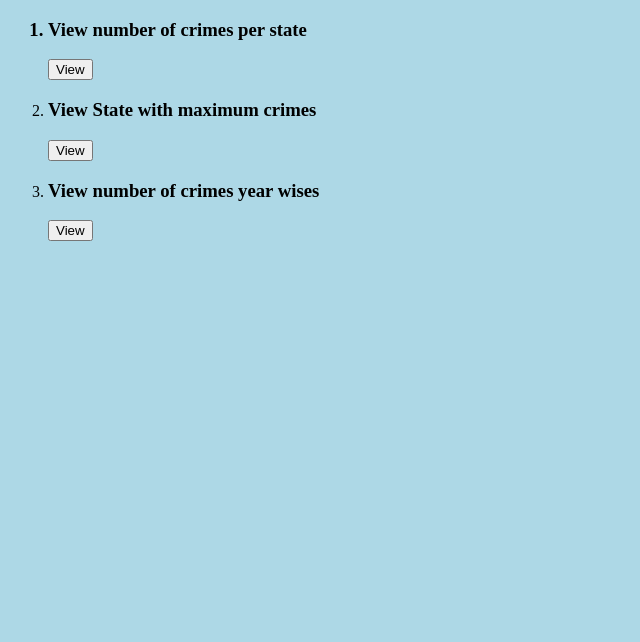
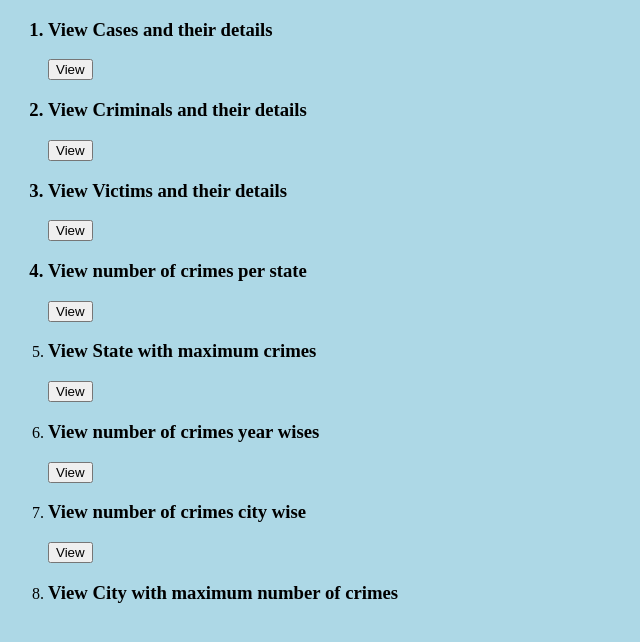
Before and after one commit to H58L/Criminal_Records_and_Court_Cases, a PHP site: page /queries.php in a window 1280 px wide. Shown: the top 642 px of the page, without its empty margins (0-640 px from the left). Run offline with PHP 8.4, Linux system fonts and the light colour scheme; a stand-in replaces the project's code that opens the database connection.

Commit message:
Update queries.php

```diff
--- a/queries.php
+++ b/queries.php
@@ -1,4 +1,6 @@
-<?php include 'connection.php';  ?>
+<?php
+include "conn.php";
+?>
 
 <!-- This is for user to execute qureies -->
 <!DOCTYPE html>
@@ -15,17 +17,110 @@
 <div class="container">
 <form action="" method="POST">
     <ol>
+        <div class="input field">
+<h3><li>View Cases and their details</h3></li>
+<input type="submit" name="query_4" value="View">
+
+
+
+        <?php
+if(isset($_POST['query_4']))
+{
+    $sql=" SELECT * from cases;";
+    $result= mysqli_query($con,$sql);
+
+    if (!$result) {
+        echo "FAILED";
+        die("Query failed: " . mysqli_error($con));
+        exit();
+
+    }
+
+    echo "<table>";
+    echo "<tr><th>CaseID</th><th>CourtName</th><th>JudgeName</th><th>CaseType</th><th>HearingDate</th><th>Case_Status</th></tr>";
+    while ($row = mysqli_fetch_assoc($result)) {
+        echo "<tr><td>".$row['CaseID']."</td><td>".$row['CourtName']."</td><td>".$row['JudgeName']."</td><td>".$row['CaseType']."</td><td>".$row['HearingDate']."</td><td>".$row['Case_Status']."</td></tr>";
+    }
+    echo "</table>";
+}
+
+?>
+</div>
+
 <div class="input field">
+<h3><li>View Criminals and their details</h3></li>
+<input type="submit" name="query_5" value="View">
+
+
+
+        <?php
+if(isset($_POST['query_5']))
+{
+    $sql=" SELECT * from criminal;";
+    $result= mysqli_query($con,$sql);
+
+    if (!$result) {
+        echo "FAILED";
+        die("Query failed: " . mysqli_error($con));
+        exit();
+
+    }
+
+    echo "<table>";
+    echo "<tr><th>CriminalID</th><th>CrimeID</th><th>FirstName</th><th>LastName</th><th>Gender</th><th>DOB</th><th>PhoneNumber</th><th>AadhaarNumber</th><th>State</th><th>City</th><th>Pincode</th></tr>";
+    while ($row = mysqli_fetch_assoc($result)) {
+        echo "<tr><td>".$row['CriminalID']."</td><td>".$row['CrimeID']."</td><td>".$row['FirstName']."</td><td>".$row['LastName']."</td><td>".$row['Gender']."</td><td>".$row['DOB']."</td><td>".$row['PhoneNumber']."</td><td>".$row['AadhaarNumber']."</td><td>".$row['States']."</td><td>".$row['City']."</td><td>".$row['Pincode']."</td></tr>";
+    }
+    echo "</table>";
+}
+
+?>
+</div>
+
+
+<div class="input field">
+<h3><li>View Victims and their details</h3></li>
+<input type="submit" name="query_6" value="View">
+
+
+
+        <?php
+if(isset($_POST['query_6']))
+{
+    $sql=" SELECT * from victim;";
+    $result= mysqli_query($con,$sql);
+
+    if (!$result) {
+        echo "FAILED";
+        die("Query failed: " . mysqli_error($con));
+        exit();
+
+    }
+
+    echo "<table>";
+    echo "<tr><th>VictimID</th><th>CrimeID</th><th>FirstName</th><th>LastName</th><th>Gender</th><th>DOB</th><th>PhoneNumber</th><th>AadhaarNumber</th><th>State</th><th>City</th><th>Pincode</th></tr>";
+    while ($row = mysqli_fetch_assoc($result)) {
+        echo "<tr><td>".$row['VictimID']."</td><td>".$row['CrimeID']."</td><td>".$row['firstname']."</td><td>".$row['lastname']."</td><td>".$row['Gender']."</td><td>".$row['DOB']."</td><td>".$row['PhoneNo']."</td><td>".$row['AadhaarNumber']."</td><td>".$row['States']."</td><td>".$row['City']."</td><td>".$row['Pincode']."</td></tr>";
+    }
+    echo "</table>";
+}
+
+?>
+</div>
+
+
+<div class="input field">
+
 <h3><li>View number of crimes per state</li></h3>
 <input type="submit" name="query_1" value="View">
 
 <?php
 if(isset($_POST['query_1']))
 {
-    $sql="SELECT State, COUNT(*) as num_crimes
+    $sql="SELECT States, COUNT(*) as num_crimes
     FROM crime
-    GROUP BY State
-    ORDER BY num_crimes  DESC
+    GROUP BY States
+    ORDER BY num_crimes DESC
     ";
     $result= mysqli_query($con,$sql);
 
@@ -44,7 +139,7 @@ if(isset($_POST['query_1']))
     echo "<table>";
     echo "<tr><th>State</th><th>Number of Crimes</th></tr>";
     while ($row = mysqli_fetch_assoc($result)) {
-        echo "<tr><td>".$row['State']."</td><td>".$row['num_crimes']."</td></tr>";
+        echo "<tr><td>".$row['States']."</td><td>".$row['num_crimes']."</td></tr>";
     }
     echo "</table>";
 
@@ -53,6 +148,10 @@ if(isset($_POST['query_1']))
 ?>
 
 </div>
+
+
+
+
 <div class="input field">
     <li> <h3>View State with maximum crimes</li></h3>
     <input type="submit" name="query_2" value="View">
@@ -60,9 +159,9 @@ if(isset($_POST['query_1']))
     <?php
 if(isset($_POST['query_2']))
 {
-    $sql="SELECT State, COUNT(*) as num_crimes
+    $sql="SELECT States, COUNT(*) as num_crimes
     FROM crime
-    GROUP BY State
+    GROUP BY States
     ORDER BY num_crimes  DESC LIMIT 1
     ";
     $result= mysqli_query($con,$sql);
@@ -82,7 +181,7 @@ if(isset($_POST['query_2']))
     echo "<table>";
     echo "<tr><th>State</th><th>Crimes</th></tr>";
     while ($row = mysqli_fetch_assoc($result)) {
-        echo "<tr><td>".$row['State']."</td><td>".$row['num_crimes']."</td></tr>";
+        echo "<tr><td>".$row['States']."</td><td>".$row['num_crimes']."</td></tr>";
     }
     echo "</table>";
 
@@ -99,7 +198,7 @@ if(isset($_POST['query_2']))
 <?php
 if(isset($_POST['query_3']))
 {
-    $sql="SELECT YEAR(Date) AS year, COUNT(*) AS num_crimes FROM crime GROUP BY year ORDER BY num_crimes DESC
+    $sql="SELECT YEAR(Crime_Date) AS year, COUNT(*) AS num_crimes FROM crime GROUP BY year ORDER BY num_crimes DESC
     ";
     $result= mysqli_query($con,$sql);
 
@@ -128,13 +227,52 @@ if(isset($_POST['query_3']))
 
 
 </div>
+<div class="input field">
+<li><h3>View number of crimes city wise</h3></li>
+<input type="submit" name="query_5" value="View">
 
+<?php
+if(isset($_POST['query_5']))
+{
+    $sql="SELECT City, COUNT(*) as num_crimes
+    FROM crime
+    GROUP BY City
+    ORDER BY num_crimes  DESC
+    ";
+    $result= mysqli_query($con,$sql);
 
+    if (!$result) {
+        echo "FAILED";
+        die("Query failed: " . mysqli_error($con));
+        exit();
+
+    }
+    // else{
+    //     header("Location: queries.php");
+    //      exit();
+    // }
+
+    // Display the results
+    echo "<table>";
+    echo "<tr><th>City</th><th>Number of Crimes</th></tr>";
+    while ($row = mysqli_fetch_assoc($result)) {
+        echo "<tr><td>".$row['City']."</td><td>".$row['num_crimes']."</td></tr>";
+    }
+    echo "</table>";
+
+}
+
+?>
+
+</div>
+<div class="input field">
+
+<li><h3>View City with maximum number of crimes</h3></li>
+
+</div>
 
 </ol>
 </form>
-
-
 </div>
 </body>
 </html>
```
